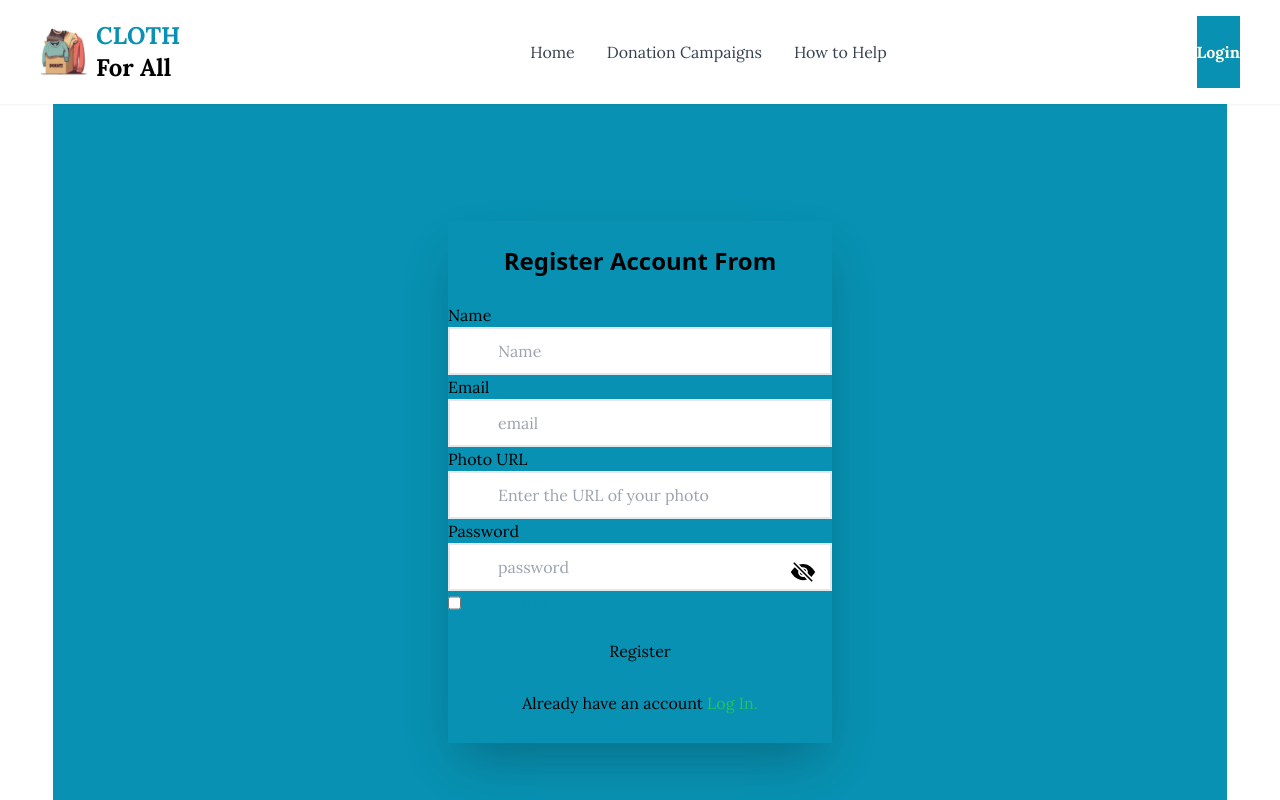
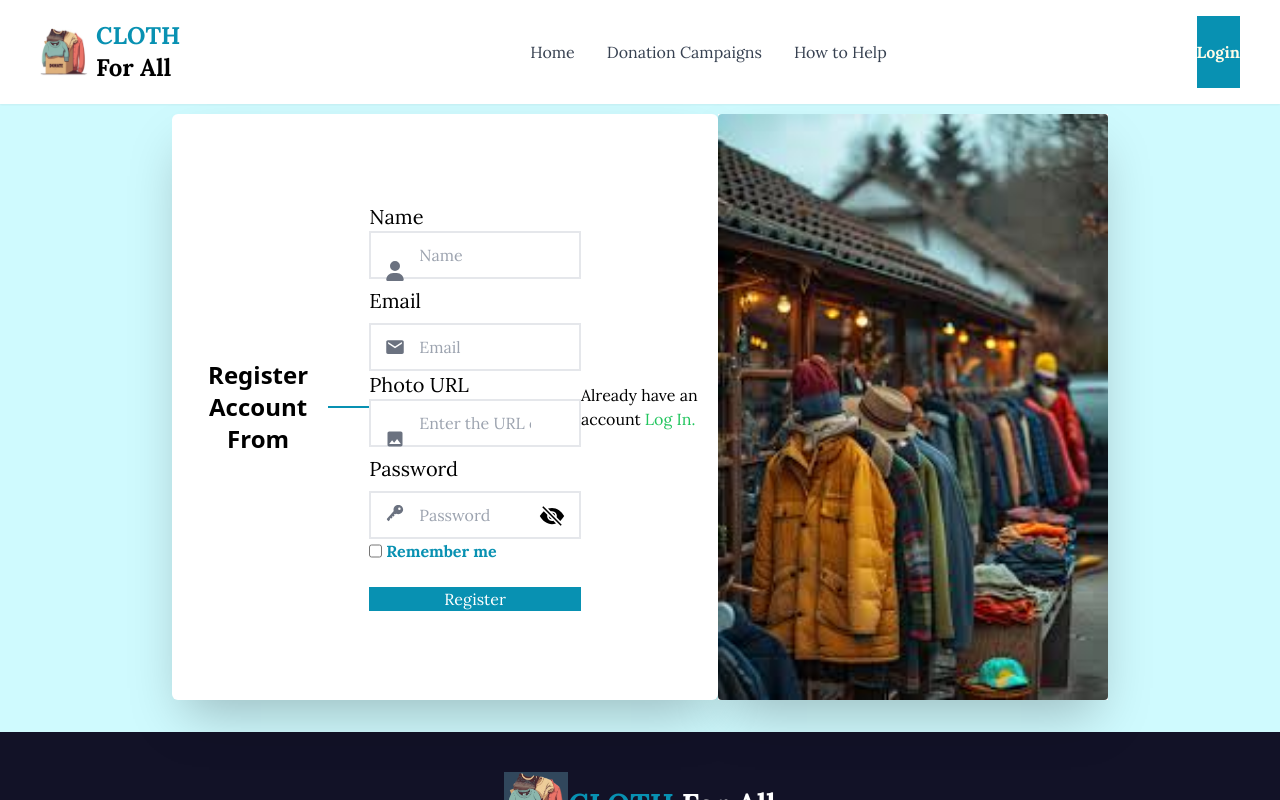
Before and after one commit to abu-tahir-sk/clothing-donations, a React (Vite) app: page /register in a window 1280 px wide. Shown: the top 800 px of the page. Built offline with nearby package versions, Linux system fonts and the light colour scheme; no server answers.

Commit message:
register page degin done

```diff
--- a/src/components/Register/Register.jsx
+++ b/src/components/Register/Register.jsx
@@ -1,8 +1,13 @@
 import { useContext, useState } from "react";
 import { Link, useNavigate } from "react-router-dom";
 import { AuthContext } from "../AuthProvider/AuthProvider";
-import { IoEye, IoEyeOffSharp } from "react-icons/io5";
+import { IoEye, IoEyeOffSharp, IoKey } from "react-icons/io5";
 import { toast } from "react-toastify";
+import { MdInsertPhoto } from "react-icons/md";
+import { FaUser } from "react-icons/fa6";
+import { IoMdMail } from "react-icons/io";
+import login from "../../assets/image/login.jfif";
+
 
 const Register = () => {
   const { registerHandler, emailVerification, profileUpdate } =
@@ -89,16 +94,19 @@ const Register = () => {
     }
   };
   return (
-    <div className="w-11/12 mx-auto">
-      <div className="bg-cyan-600 p-4 flex flex-col justify-center items-center min-h-screen">
-        <div className="card bg-base-100 w-full max-w-sm shrink-0 shadow-2xl">
+    <div className=" bg-cyan-100 p-4">
+      <div className="grid grid-cols-1 md:grid-cols-12 gap-0 w-11/12 md:w-9/12  mx-auto my-4 rounded">
+       <div className="hidden md:flex flex-col    md:order-last md:col-span-5 items-center  bg-white   shadow-2xl ">
+                <img className="w-full rounded h-full" src={login} alt="" />
+              </div>
+        <div className="lg:relative flex-1 md:flex items-center card bg-white  shadow-2xl rounded-md  p-4 md:col-span-7">
           <h2 className="text-center font-bold text-2xl font-sans py-6">
             Register Account From
           </h2>
           <div className="border-t-2 border-cyan-600 w-20 mx-auto"></div>
           <form onSubmit={handleSubmit} className="card-body">
-            <div className="form-control">
-              <label className="label">
+            <div className="form-control relative">
+              <label className="label py-2 text-xl">
                 <span className="label-text">Name</span>
               </label>
               <input
@@ -108,21 +116,26 @@ const Register = () => {
                 className="border-2 py-4 px-12  w-full  h-12 focus:outline-none  focus:ring-blue-200 focus:border-blue-200"
                 required
               />
+              <button className="absolute  top-[58px] left-4  text-xl cursor-pointer text-gray-500">
+                    <FaUser />
+                  </button>
             </div>
-            <div className="form-control">
-              <label className="label">
-                <span className="label-text">Email</span>
-              </label>
+           <div className="flex flex-col form-control relative">
+                <label className="label py-2 text-xl">Email</label>
                 <input
                   type="email"
-                placeholder="email"
+
                   name="email"
                   className="border-2 py-4 px-12  w-full  h-12 focus:outline-none  focus:ring-blue-200 focus:border-blue-200"
+                  placeholder="Email"
                   required
                 />
+                <button className="absolute  top-[58px] left-4  text-xl cursor-pointer text-gray-500">
+                  <IoMdMail />
+                </button>
               </div>
-            <div className="form-control">
-              <label className="label">
+            <div className="form-control relative">
+              <label className="label py-2 text-xl">
                 <span className="label-text">Photo URL</span>
               </label>
               <input
@@ -132,27 +145,32 @@ const Register = () => {
                 className="border-2 py-4 px-12  w-full  h-12 focus:outline-none  focus:ring-blue-200 focus:border-blue-200"
                 required
               />
+              <button className="absolute  top-[58px] left-4  text-xl cursor-pointer text-gray-500">
+                    <MdInsertPhoto />
+                  </button>
             </div>
-            <div className="form-control relative">
-              <label className="label">
-                <span className="label-text">Password</span>
-              </label>
+            <div className="form-control flex flex-col relative">
+                <label className="label text-xl py-2 ">Password</label>
+
                 <input
                   type={showPassword ? "text" : "password"}
-                placeholder="password"
                   name="password"
                   className="border-2 py-4 px-12  w-full  h-12 focus:outline-none  focus:ring-blue-200 focus:border-blue-200"
+                  placeholder="Password"
                   required
                 />
                 <button
                   onClick={() => setShowPassword(!showPassword)}
-                className="absolute  top-10 right-4 -translate-t-12 text-[26px] cursor-pointer "
+                  className="absolute  top-14 right-4 -translate-t-12 text-[26px] cursor-pointer "
                 >
                   {showPassword ? (
                     <IoEye></IoEye>
                   ) : (
                     <IoEyeOffSharp></IoEyeOffSharp>
                   )}
+                </button>
+                <button className="absolute  top-14 left-4 -translate-t-12 text-xl cursor-pointer text-gray-500">
+                  <IoKey />
                 </button>
               </div>
             <div className="flex justify-start gap-1">
@@ -164,7 +182,7 @@ const Register = () => {
               <h2 className="text-cyan-600 lg:font-bold">Remember me</h2>
             </div>
             <div className="form-control flex flex-col mt-6">
-              <button className="btn btn-primary">Register</button>
+              <button className="btn bg-cyan-600 text-white hover:bg-primary ">Register</button>
             </div>
           </form>
           {errors.terms && (
```
Lines whose indentation alone changed are shown as unchanged.
